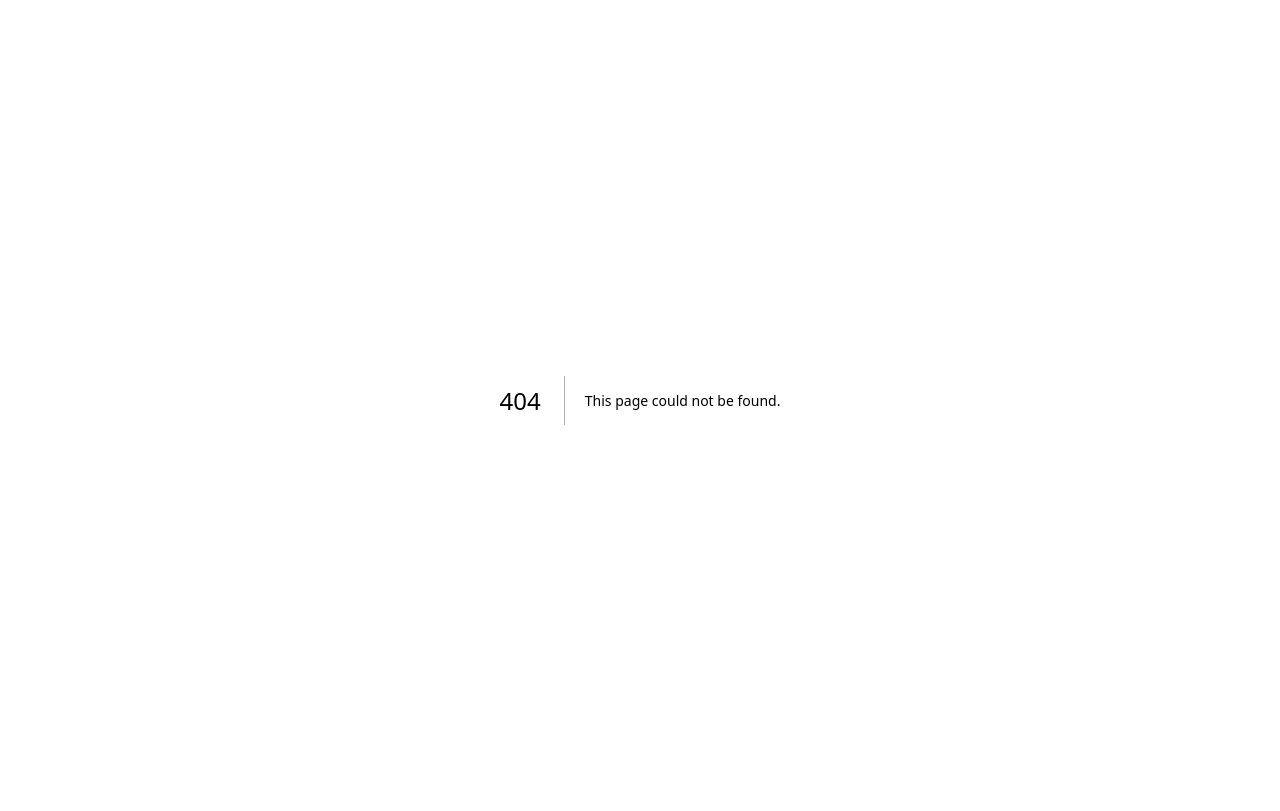
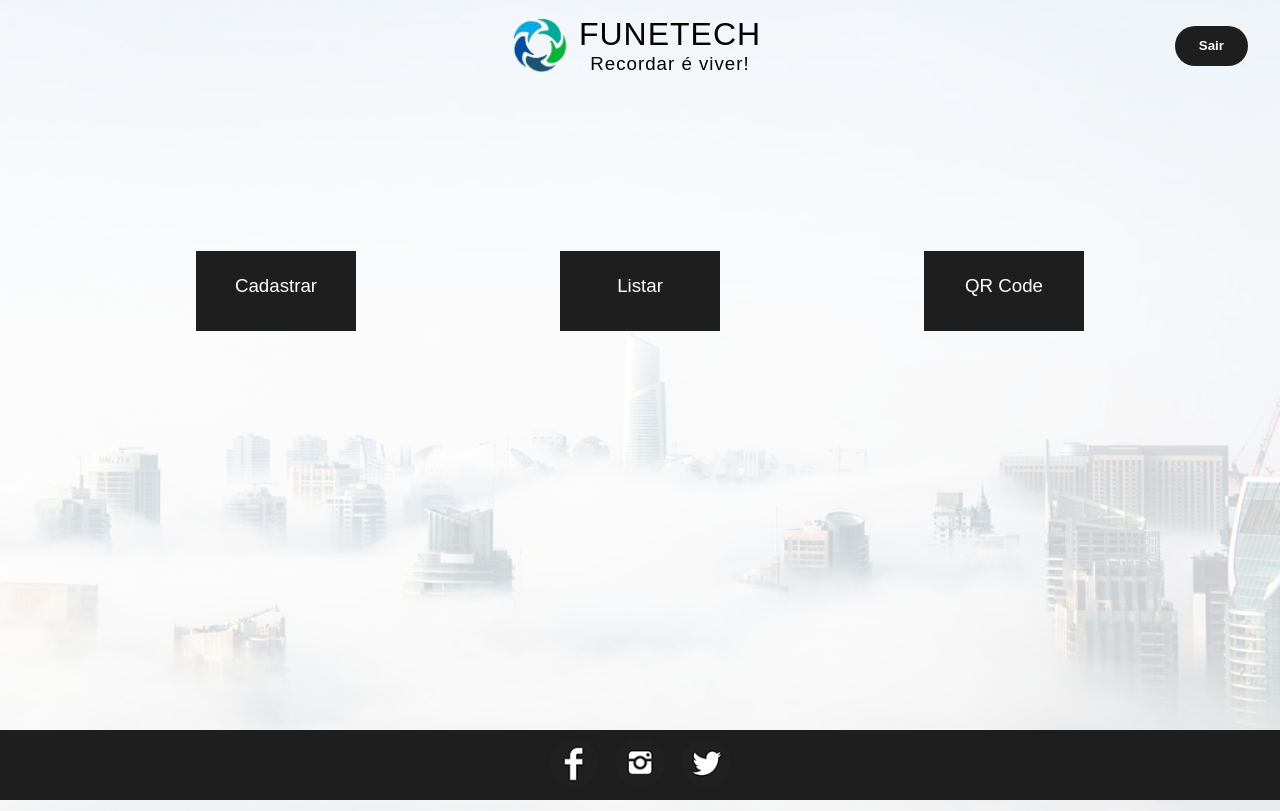
Before and after one commit to jonkstro/funetech-frontend, a Next.js app: page /plataforma in a window 1280 px wide. Before the commit this address had no page. Built offline with nearby package versions, Linux system fonts and the light colour scheme.

Commit message:
corrigido password e confirm password

```diff
--- /dev/null
+++ b/pages/plataforma/index.tsx
@@ -0,0 +1,19 @@
+import Head from "next/head";
+import { Body } from "../../src/components/Plataforma/Body";
+import { Footer } from "../../src/components/Plataforma/Footer";
+import { Header } from "../../src/components/Plataforma/Header";
+
+export default function Home() {
+    return(
+        <>
+            <Head>
+                <title>FUNETECH - HOME</title>
+                <link rel="shortcut icon" href="favicon.png" type="image/x-icon" />
+            </Head>
+            <Header/>
+            <Body/>
+            <Footer/>
+
+        </>
+    );
+}
--- /dev/null
+++ b/src/components/Plataforma/Body/index.tsx
@@ -0,0 +1,27 @@
+import Link from "next/link";
+import { Container, Content, Fundo } from "./styles";
+
+export function Body() {
+    return (
+        <Fundo>
+            <Container>
+                <Link style={{ textDecoration: 'none' }} href={"/plataforma/cadastrar"}>
+                    <Content>
+                        <h3>Cadastrar</h3>
+                    </Content>
+                </Link>
+                <Link style={{ textDecoration: 'none' }} href={"/plataforma/listar"}>
+                    <Content>
+                        <h3>Listar</h3>
+                    </Content>
+                </Link>
+                <Link style={{ textDecoration: 'none' }} href={"/plataforma/qrcode"}>
+                    <Content>
+                        <h3>QR Code</h3>
+                    </Content>
+                </Link>
+
+            </Container>
+        </Fundo>
+    );
+}
--- /dev/null
+++ b/src/components/Plataforma/Body/styles.ts
@@ -0,0 +1,63 @@
+import styled from "styled-components";
+
+export const Fundo = styled.main`
+    width: 100%;
+    height: 100%;
+    background-color: rgba(255,255,255, 0.8);
+`;
+
+export const Container = styled.div`
+    padding-top: 10rem;
+    display: grid;
+    grid-template-columns: repeat(3, 1fr);
+    gap: 2rem;
+    max-width: 1060px;
+    margin: 0 auto;
+    height: 90vh;
+    width: 100%;
+    @media (max-width: 800px) {
+        height: 85vh;
+        grid-template-columns: repeat(1, 1fr);
+        gap: 2rem;
+        padding-top: 2rem;
+        @media (min-height: 800px) {
+            height: 85vh;
+            grid-template-columns: repeat(1, 1fr);
+            gap: 2rem;
+            padding-top: 5rem;
+        }
+    }
+`;
+
+
+export const Content = styled.div`
+
+    background-color: var(--black);
+    height: 5rem;
+    width: 10rem;
+    margin: 0 auto;
+    text-align: center;
+    color: #fff;
+    padding-top: 1.5rem;
+
+    cursor: pointer;
+    transition: all .2s;
+
+    h1, h3 {
+
+        color: #fff;
+        font-weight: 400;
+        text-align: center;
+        /* padding-top: 1.5rem; */
+    }
+
+
+
+
+    &:hover {
+        filter: brightness(0.8);
+        transform: scale(1.1);
+        box-shadow: rgb(100 100 111 / 50%) 0px 5px 5px 0px;
+    }
+
+`;
--- /dev/null
+++ b/src/components/Plataforma/Footer/index.tsx
@@ -0,0 +1,28 @@
+import { Container } from "./styles";
+
+import ImgFacebook from "../../../assets/images/facebook.png";
+import ImgInstagram from "../../../assets/images/instagram.png";
+import ImgTwitter from "../../../assets/images/twitter.png";
+import Image from "next/image";
+
+export function Footer() {
+    return (
+        <Container>
+            <a href="https://www.facebook.com">
+                <div>
+                    <Image width={50} src={ImgFacebook} alt={"Logo rede social facebook"} />
+                </div>
+            </a>
+            <a href="https://www.instagram.com">
+                <div>
+                    <Image width={50} src={ImgInstagram} alt={"Logo rede social instagram"} />
+                </div>
+            </a>
+            <a href="https://www.twitter.com">
+                <div>
+                    <Image width={50} src={ImgTwitter} alt={"Logo rede social twitter"} />
+                </div>
+            </a>
+        </Container>
+    );
+}
--- /dev/null
+++ b/src/components/Plataforma/Footer/styles.ts
@@ -0,0 +1,28 @@
+import Image from "next/image";
+import styled from "styled-components";
+
+export const Container = styled.div`
+    position: fixed;
+    left: 0;
+    bottom: 0;
+    width: 100%;
+    background-color: var(--black);
+    color: var(--background);
+    text-align: center;
+
+    display: flex;
+    flex-direction: row;
+    align-items: center;
+    justify-content: center;
+
+    div {
+        padding: 0.5rem;
+        cursor: pointer;
+        transition: all 0.2s;
+
+        &:hover {
+            filter: brightness(0.8);
+            transform: scale(1.1);
+        }
+    }
+`;
--- /dev/null
+++ b/src/components/Plataforma/Header/index.tsx
@@ -0,0 +1,44 @@
+import Link from "next/link";
+import { Container, Content } from "./styles";
+
+export function Header() {
+    return (
+        // <Container>
+        //     <Content>
+        //         <Link legacyBehavior href='/'>
+        //             <img src='/favicon.png' alt='Logo Funetech' />
+        //         </Link>
+        //         <nav>
+        //             <Link legacyBehavior href='/'>
+        //                 <a> Home </a>
+        //             </Link>
+        //             <Link legacyBehavior href='/sobre'>
+        //                 <a> Sobre </a>
+        //             </Link>
+        //             <Link legacyBehavior href='/contatos'>
+        //                 <a> Contatos </a>
+        //             </Link>
+        //         </nav>
+        //         <div>
+        //             <Link legacyBehavior href='/logout'>
+        //                 <button>Sair</button>
+        //             </Link>
+        //         </div>
+        //     </Content>
+        // </Container>
+        <Container>
+        <Content>
+            <Link legacyBehavior href='/'>
+                <img src='/favicon.png' alt='Logo Funetech' />
+            </Link>
+            <div>
+                <h1>FUNETECH</h1>
+                <h3>Recordar é viver!</h3>
+            </div>
+            <Link legacyBehavior href='/logout'>
+                <button>Sair</button>
+            </Link>
+        </Content>
+    </Container>
+    );
+}
--- /dev/null
+++ b/src/components/Plataforma/Header/styles.ts
@@ -0,0 +1,82 @@
+import styled from "styled-components";
+
+export const Container = styled.header`
+    padding: 1rem;
+    background-color: rgba(255,255,255, 0.8);
+`;
+export const Content = styled.div`
+    display: flex;
+    flex-direction: row;
+    align-items: center;
+    justify-content: center;
+
+    h1, h3 {
+        font-weight: 400;
+        letter-spacing: 1px;
+    }
+
+    div {
+        padding: 0 0.5rem;
+        text-align: center;
+    }
+
+    img {
+        cursor: pointer;
+        max-width: 60px;
+    }
+    button {
+        margin-left: 1rem;
+        height: 2.5rem;
+        border-radius: 3rem;
+        background-color: var(--black);
+        border: 0;
+        display: flex;
+        align-items: center;
+        justify-content: center;
+        padding: 0 1.5rem;
+        color: #FFF;
+        font-weight: bold;
+        transition: filter 0.2s;
+
+        svg {
+            width: 25px;
+            height: 25px;
+        }
+
+        img {
+            width: 35px;
+            height: 35px;
+            border-radius: 50%;
+            margin-right: 1rem;
+        }
+
+        // adicionar efeito de opacidade ao clicar no botão
+        &:hover {
+            filter: brightness(0.8);
+        }
+
+        // adicionar margem ao primeiro ícone
+        svg:first-child {
+            margin-right: 1rem;
+        }
+
+        svg.closeIcon {
+            margin-left: 1rem;
+        }
+    }
+
+    button {
+        right: 2rem;
+        position: absolute;
+        display: flex;
+        flex-direction: row;
+
+    }
+
+    @media (max-width: 600px) {
+
+        align-items: center;
+        justify-content: left;
+
+    }
+`;
```
Also changed, not shown: pages/plataforma/cadastrar/index.tsx (added, +18 -0 lines), pages/plataforma/listar/index.tsx (added, +18 -0 lines), pages/plataforma/qrcode/index.tsx (added, +18 -0 lines), src/components/Auth/Body/Form/index.tsx (+17 -11 lines), src/components/Home/Body/styles.ts (line endings or trailing spaces).
